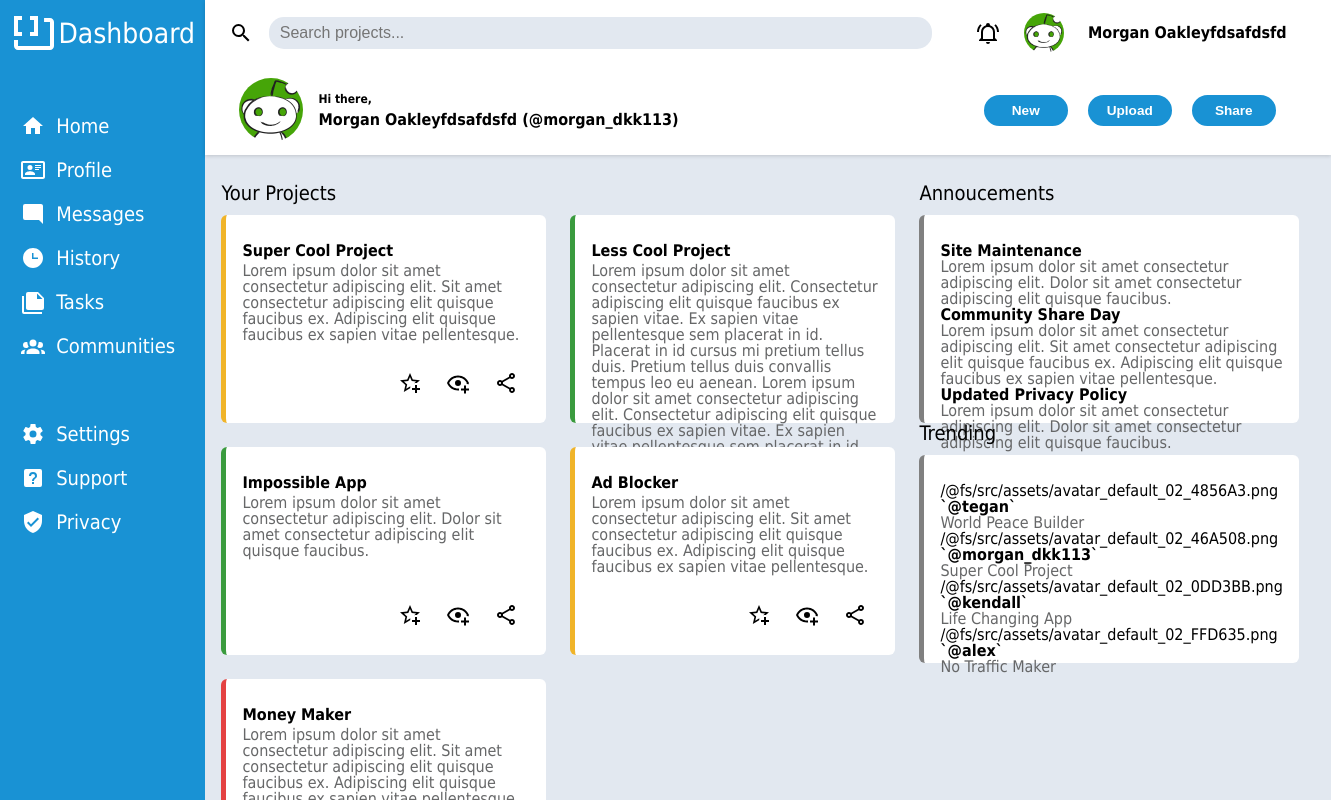
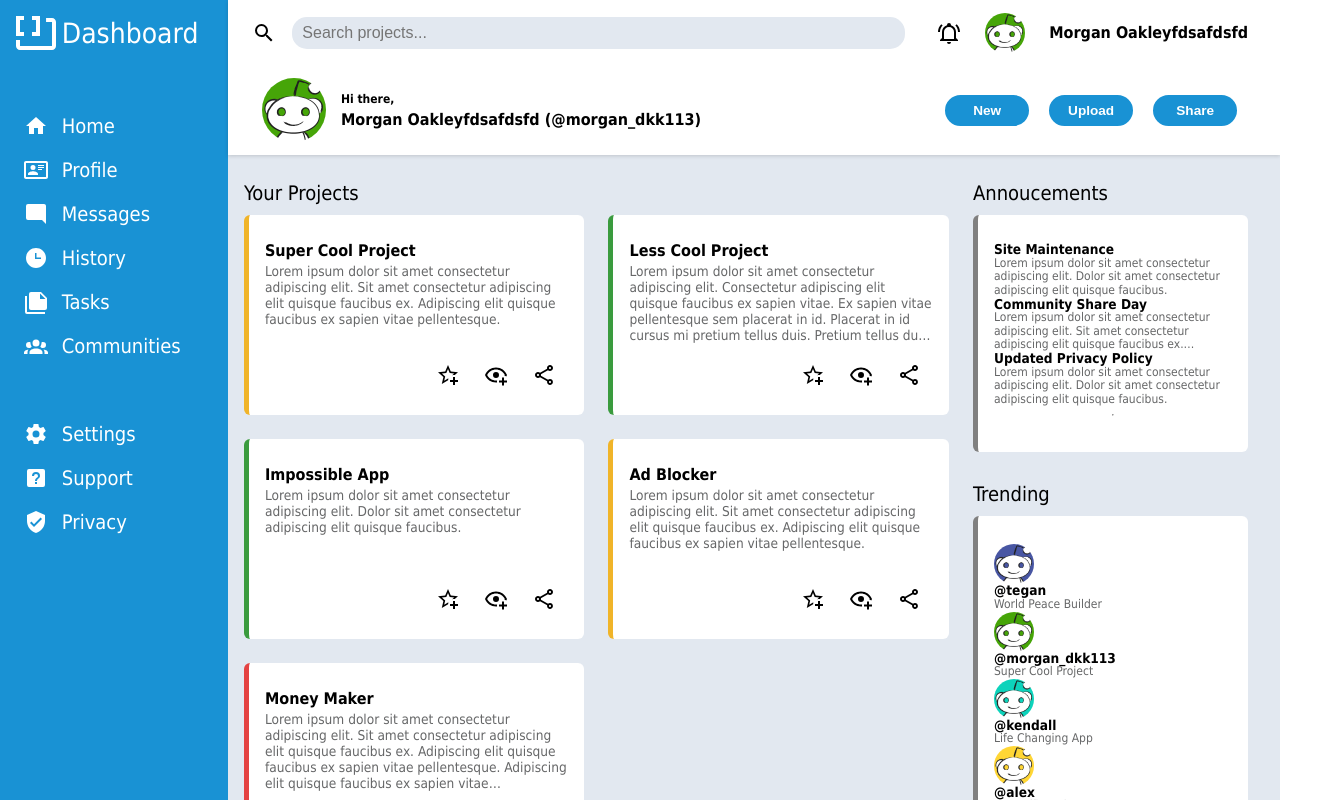
Before and after one commit to AlexDeL8/odin-admin-dashboard-react, a React (Vite) app: page / in a window 1280 px wide. Shown: the top 800 px of the page, 1331 px wide, since content can reach past the window. Built offline with nearby package versions, Linux system fonts and the light colour scheme.

Commit message:
Project cards implicitly sized properly

```diff
--- a/src/components/ContentCard.tsx
+++ b/src/components/ContentCard.tsx
@@ -2,6 +2,8 @@ import Icon from '@mdi/react';
 import { mdiStarPlusOutline } from '@mdi/js';
 import { mdiEyePlusOutline } from '@mdi/js';
 import { mdiShareVariantOutline } from '@mdi/js';
+import ProfilePic from './generic/ProfilePic';
+import defaultProfilePic from '../assets/avatar_default_02_A5A4A4.png'
 
 import type { Annoucement } from "../announcements"
 import type { Project } from "../projects"
@@ -29,9 +31,9 @@ const ContentCard = (props: ContentCardProps) => {
         if(isTrendingUserArray(data)) {
           return (
             <>
-              <div className='trendingUserPhoto'>{data.profilePic}</div>
+              <ProfilePic image={data.profilePic ?? defaultProfilePic} />
               <div className='trendingUserInfo'>
-                <div className='cardTitle'>`@{data.handle}`</div>
+                <div className='cardTitle'>@{data.handle}</div>
                 <div className='cardDescription'>{data.title}</div>
               </div>
             </>
--- a/src/components/DashboardContent.css
+++ b/src/components/DashboardContent.css
@@ -2,15 +2,22 @@
 .contentContainer.mainContentContainer > .sectionCardContainer {
     display: grid;
     grid-template-columns: repeat(2, minmax(325px, 1fr));
+    grid-auto-rows: 200px;
     column-gap: var(--dashboardGapSize);
     row-gap: var(--dashboardGapSize);
 }
 
 .contentContainer.secondaryContentContainer > .sectionCardContainer {
     display: grid;
-    grid-template-columns: 1fr;
+    grid-template-columns: minmax(275px, 1fr);
     column-gap: var(--dashboardGapSize);
     row-gap: var(--dashboardGapSize);
+    height: min-content;
+    margin-bottom: 2rem;
+}
+
+.contentContainer.secondaryContentContainer > .sectionCardContainer:last-child {
+    margin-bottom: 0;
 }
 
 /* Content Section */
@@ -22,15 +29,22 @@
 /* Content Card */
 .contentCard {
     box-sizing: border-box;
-    height: 13rem;
     background-color: var(--cardColor);
     border-radius: 6px;
     --_priority: var(--priority, gray);
     border-left: 5px solid var(--_priority);
     padding: 1.75rem 1rem;
+}
+
+.contentContainer.mainContentContainer .contentCard {
     display: flex;
     flex-direction: column;
     justify-content: space-between;
+}
+
+.contentContainer.secondaryContentContainer .contentCard {
+    display: flex;
+    flex-direction: column;
 }
 
 .cardTextContainer {
@@ -45,12 +59,35 @@
 }
 
 .cardDescription {
+    width: 100%;
     color: var(--cardSecondaryTextColor);
     font-weight: lighter;
+    display: -webkit-box;
+    -webkit-box-orient: vertical;
+    overflow: hidden;
+    text-overflow: ellipsis;
+    white-space: normal;
 }
 
-.cardIconContainer {
-    color: var(--cardTextColor);
+.contentContainer.mainContentContainer .cardTitle {
+    font-size: 1rem;
+}
+
+.contentContainer.mainContentContainer .cardDescription {
+    font-size: 0.85em;
+    line-height: 1rem;
+    -webkit-line-clamp: 5;
+
+}
+
+.contentContainer.secondaryContentContainer .cardTitle {
+    font-size: 0.85rem;
+}
+
+.contentContainer.secondaryContentContainer .cardDescription {
+    font-size: 0.75em;
+    line-height: 0.85rem;
+    -webkit-line-clamp: 3;
 }
 
 .contentCard.lowPriority {
@@ -66,6 +103,7 @@
 }
 
 .cardIconContainer {
+    color: var(--cardTextColor);
     display: flex;
     flex-direction: row;
     justify-content: flex-end;
--- a/src/components/Navbar.tsx
+++ b/src/components/Navbar.tsx
@@ -20,7 +20,7 @@ const Navbar = (props: NavbarProps) => {
         </div>
         <div id='navbarProfileContainer'>
             <div className='iconContainer' id='notificationIcon'><Icon path={mdiBellRingOutline} size={1} /></div>
-            <ProfilePic size={1} image={props.loggedInUser.profilePic ?? defaultProfilePic} />
+            <ProfilePic image={props.loggedInUser.profilePic ?? defaultProfilePic} />
             <div id='navbarUserNameText'>{props.loggedInUser.name}</div>
         </div>
     </>
--- a/src/components/generic/ProfilePic.tsx
+++ b/src/components/generic/ProfilePic.tsx
@@ -1,7 +1,7 @@
 import './Generic.css'
 
 type ProfilePicProps = {
-    size: number;
+    size?: number;
     image: string;
 }
 
--- a/src/projects.ts
+++ b/src/projects.ts
@@ -12,7 +12,7 @@ const projectList: Project[] = [
     },
     {
         name: "Less Cool Project",
-        description: "Lorem ipsum dolor sit amet consectetur adipiscing elit. Consectetur adipiscing elit quisque faucibus ex sapien vitae. Ex sapien vitae pellentesque sem placerat in id. Placerat in id cursus mi pretium tellus duis. Pretium tellus duis convallis tempus leo eu aenean. Lorem ipsum dolor sit amet consectetur adipiscing elit. Consectetur adipiscing elit quisque faucibus ex sapien vitae. Ex sapien vitae pellentesque sem placerat in id. Placerat in id cursus mi pretium tellus duis. Pretium tellus duis convallis tempus leo eu aenean.Lorem ipsum dolor sit amet consectetur adipiscing elit. Consectetur adipiscing elit quisque faucibus ex sapien vitae. Ex sapien vitae pellentesque sem placerat in id. Placerat in id cursus mi pretium tellus duis. Pretium tellus duis convallis tempus leo eu aenean.",
+        description: "Lorem ipsum dolor sit amet consectetur adipiscing elit. Consectetur adipiscing elit quisque faucibus ex sapien vitae. Ex sapien vitae pellentesque sem placerat in id. Placerat in id cursus mi pretium tellus duis. Pretium tellus duis convallis tempus leo eu aenean. Lorem ipsum dolor sit amet consectetur adipiscing elit. Consectetur adipiscing elit quisque faucibus ex sapien vitae. Ex sapien vitae pellentesque sem placerat in id. Placerat in id cursus mi pretium tellus duis. Pretium tellus duis convallis tempus leo eu aenean.",
         priority: "low"
     },
     {
```
